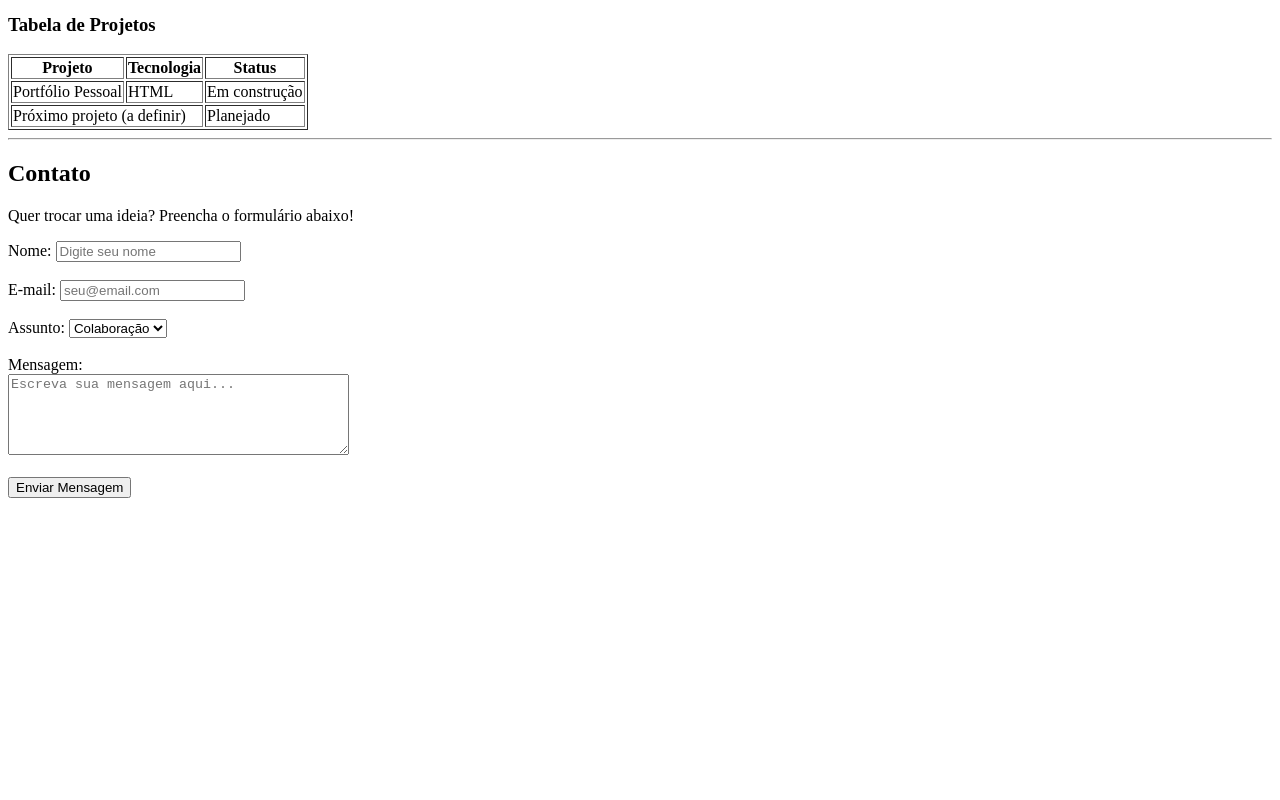
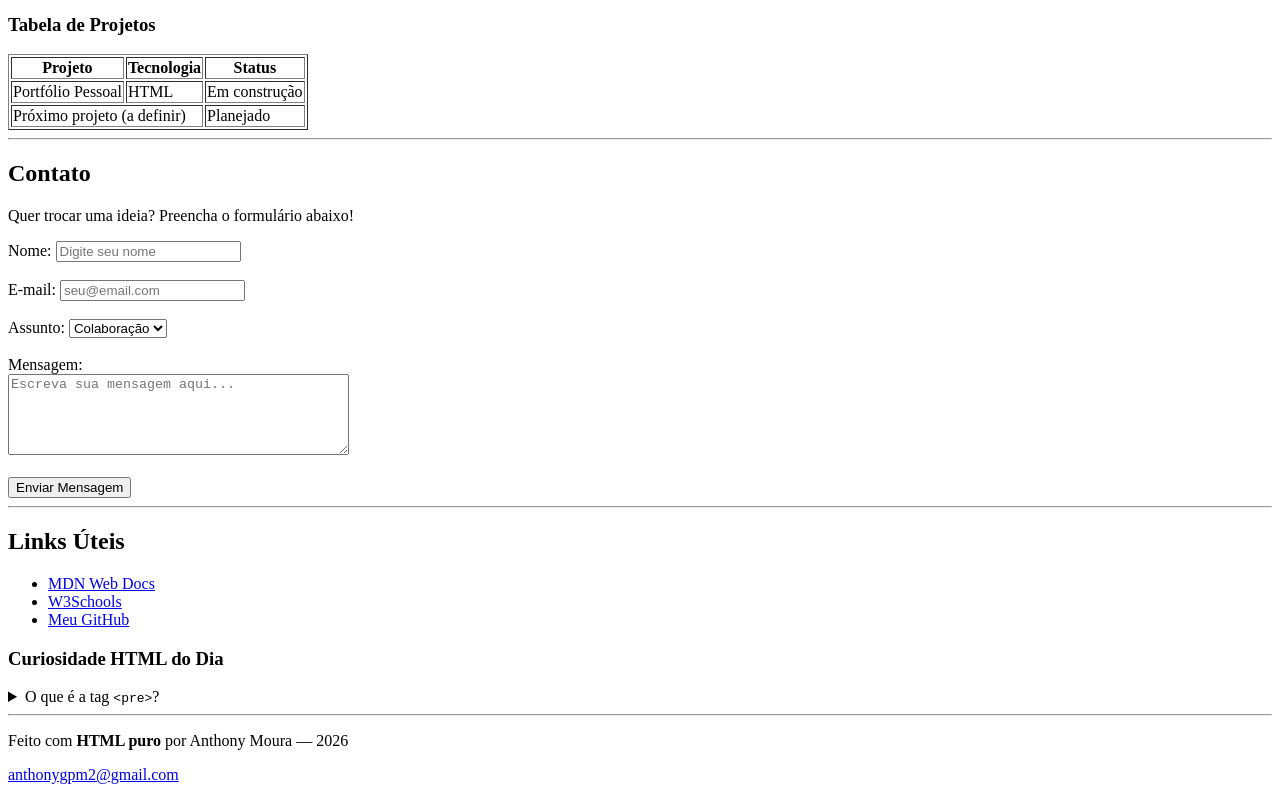
Before and after one commit to anthonygpm/anthonygpm.github.io, a plain HTML site: page index.html in a window 1280 px wide. Shown: the part 1197-1997 px from the top of the page. Before the commit the page ends 1703 px from the top, so only its background shows below. Drawn offline with Linux system fonts and the light colour scheme.

Commit message:
feat: adicionar aside e footer

```diff
--- a/index.html
+++ b/index.html
@@ -172,5 +172,45 @@
         </section>
 
     </main>
+
+    <hr />
+
+    <!-- ============================================================
+         CONTEÚDO LATERAL (Aside): links e curiosidades extras
+    ============================================================ -->
+    <aside>
+        <h2>Links Úteis</h2>
+        <ul>
+            <li><a href="https://developer.mozilla.org" target="_blank">MDN Web Docs</a></li>
+            <li><a href="https://www.w3schools.com" target="_blank">W3Schools</a></li>
+            <li><a href="https://github.com/anthonygpm" target="_blank">Meu GitHub</a></li>
+        </ul>
+
+        <h3>Curiosidade HTML do Dia</h3>
+        <details>
+            <summary>O que é a tag <code>&lt;pre&gt;</code>?</summary>
+            <pre>
+A tag pre preserva
+    espaços e
+        quebras de linha
+exatamente como estão no código!
+            </pre>
+        </details>
+    </aside>
+
+    <hr />
+
+    <!-- ============================================================
+         RODAPÉ (Footer)
+    ============================================================ -->
+    <footer>
+        <p>
+            Feito com <strong>HTML puro</strong> por Anthony Moura &mdash;
+            <time datetime="2026">2026</time>
+        </p>
+        <p>
+            <a href="mailto:anthonygpm2@gmail.com">anthonygpm2@gmail.com</a>
+        </p>
+    </footer>
 </body>
 </html>
```
